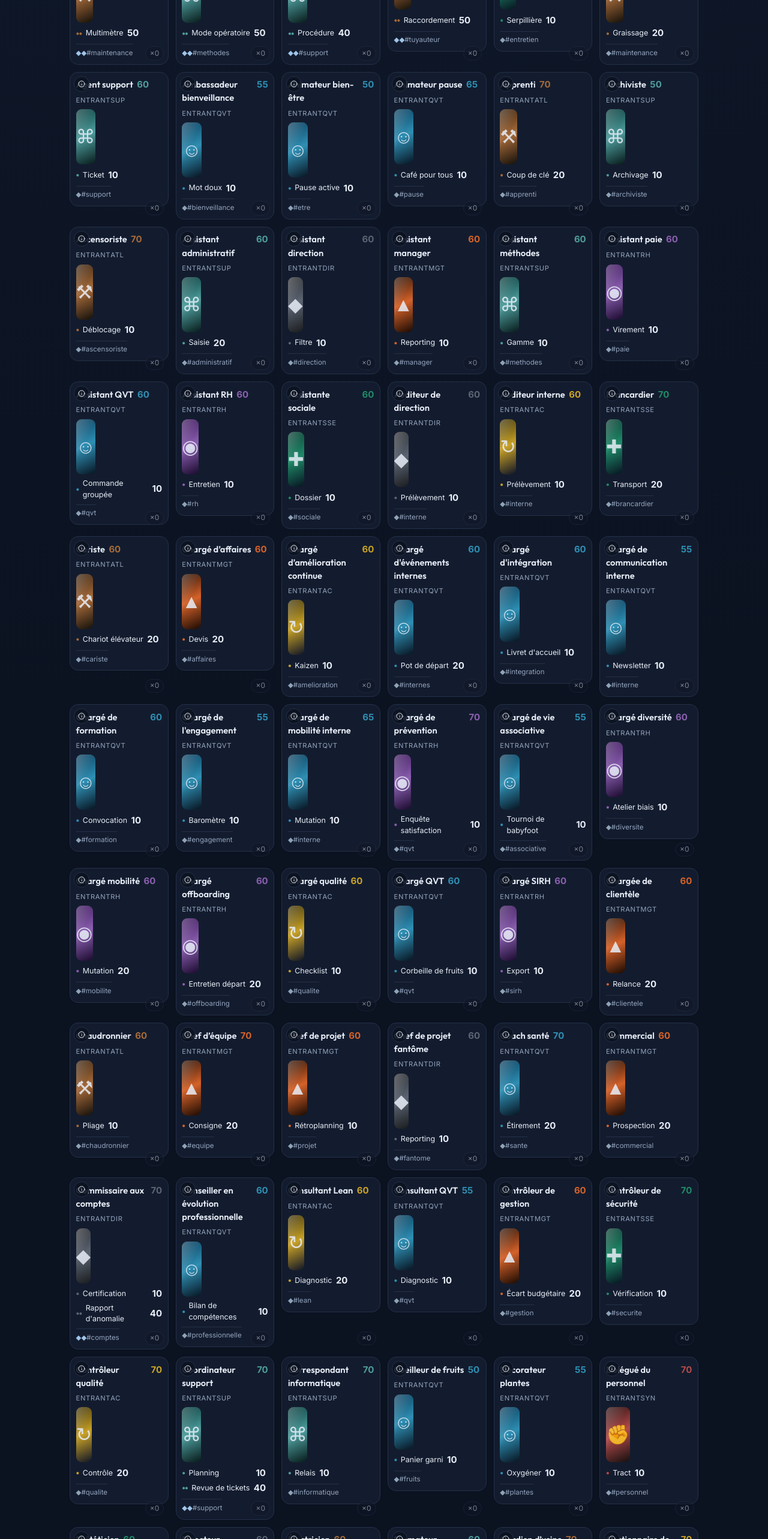
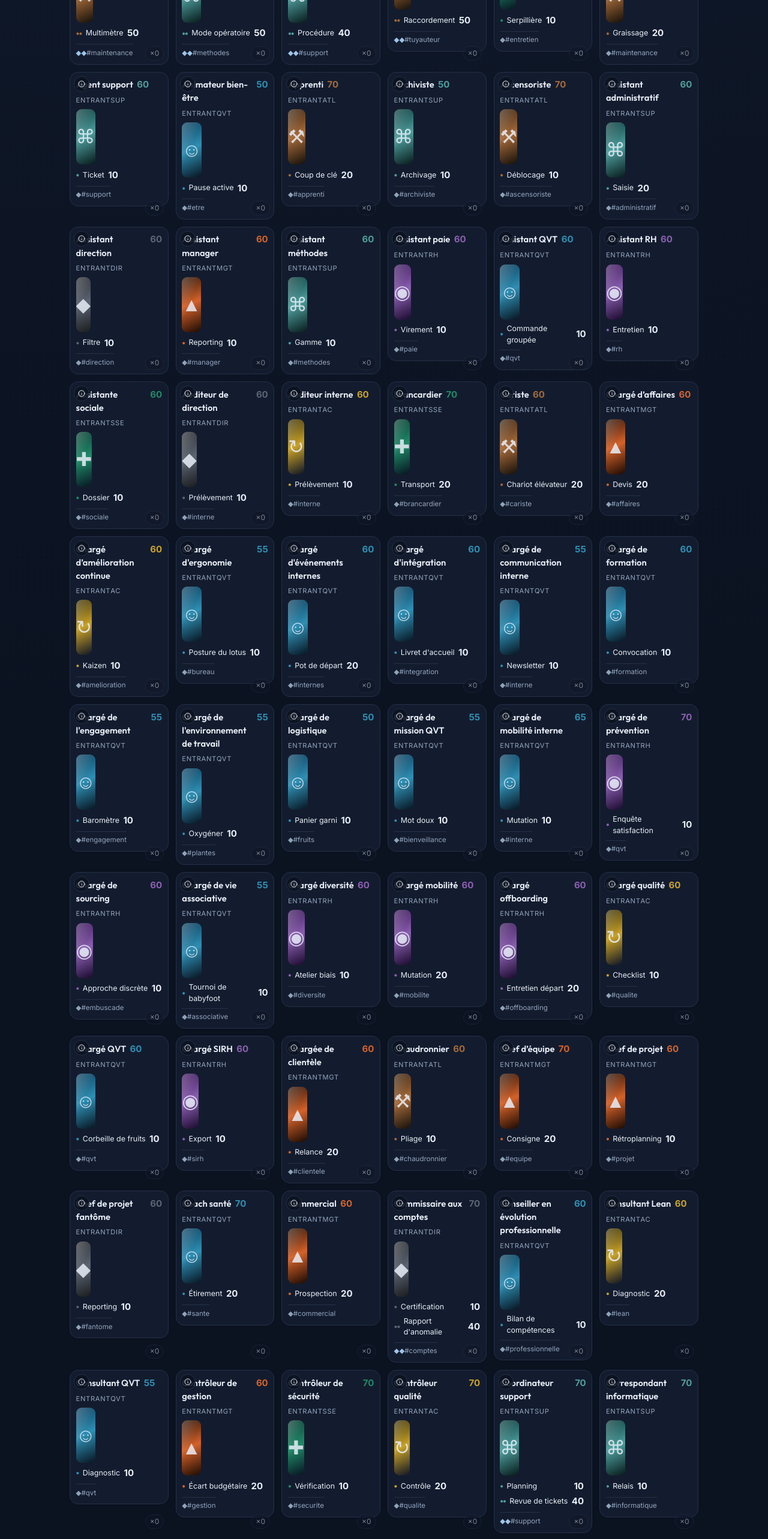
Before and after one commit to bureau-des-planques/planquex, a React (Vite) app: page /deck in a window 1280 px wide. Shown: the part 2920-5486 px from the top of the page at 60% size. Built offline with nearby package versions, Linux system fonts and the light colour scheme.

Commit message:
fix(cartes): noms de poste réels et chutes qui visent le système (#40)

```diff
--- a/src/data/amelioration.ts
+++ b/src/data/amelioration.ts
@@ -223,7 +223,7 @@ export const AMELIORATION_CARDS: PlanqueCard[] = [
     hp: 50,
     retreat: 1,
     attacks: [{ name: 'Relevé', cost: 1, damage: 10, text: 'Pioche 1 carte.', effects: [{ kind: 'draw', amount: 1 }] }],
-    flavor: 'Relevé terminé. Le stage aussi.'
+    flavor: 'Relevé terminé. L’action corrective est reportée.'
   }),
   base({
     id: 'amelioration-directeur-qualite-ex',
--- a/src/data/management.ts
+++ b/src/data/management.ts
@@ -67,11 +67,11 @@ export const MANAGEMENT_CARDS: PlanqueCard[] = [
     hp: 70,
     retreat: 1,
     attacks: [{ name: 'Briefing', cost: 1, damage: 20 }],
-    flavor: 'Il a briefé l’équipe. L’équipe a compris le contraire.'
+    flavor: 'Il a briefé l’équipe. Le compte-rendu dit l’inverse.'
   }),
   base({
     id: 'management-ton-chef',
-    name: 'Ton chef',
+    name: 'Responsable d’équipe',
     stage: 'ENTRANT',
     rarity: '1D',
     hp: 70,
@@ -87,7 +87,7 @@ export const MANAGEMENT_CARDS: PlanqueCard[] = [
     hp: 60,
     retreat: 1,
     attacks: [{ name: 'Relance', cost: 1, damage: 20 }],
-    flavor: 'Elle relance les impayés. Personne ne la relance.'
+    flavor: 'Elle relance les impayés. La relance attend une validation.'
   }),
   base({
     id: 'management-planificateur',
@@ -117,7 +117,7 @@ export const MANAGEMENT_CARDS: PlanqueCard[] = [
     hp: 70,
     retreat: 1,
     attacks: [{ name: 'Consigne', cost: 1, damage: 20 }],
-    flavor: 'Il relaie la consigne. La consigne s’arrête à lui.'
+    flavor: 'Il relaie la consigne. Le circuit l’a déjà remplacée.'
   }),
   base({
     id: 'management-charge-affaires',
--- a/src/data/qvt.ts
+++ b/src/data/qvt.ts
@@ -60,7 +60,7 @@ export const QVT_CARDS: PlanqueCard[] = [
     hp: 50,
     retreat: 1,
     attacks: [{ name: 'Pause active', cost: 1, damage: 10, text: 'Soigne 10 de ce Planqué.', effects: [{ kind: 'healSelf', amount: 10 }] }],
-    flavor: 'Il a mis de la musique. Personne n\'a dansé.'
+    flavor: 'Il a mis de la musique. La pause est décomptée.'
   }),
   base({
     id: 'qvt-responsable-qvt',
@@ -112,7 +112,7 @@ export const QVT_CARDS: PlanqueCard[] = [
       { name: 'Bilan forme', cost: 2, damage: 50 },
       { name: 'Programme sur mesure', cost: 2, damage: 40, text: 'Soigne 20 de ce Planqué.', effects: [{ kind: 'healSelf', amount: 20 }] }
     ],
-    flavor: 'Elle a un certificat. Le tapis de gym sert de paillasson.'
+    flavor: 'Elle a un certificat. La salle de sport est devenue un bureau.'
   }),
 
   // Ligne 4 : Gestionnaire flux → Optimiseur process (2 stades)
@@ -148,7 +148,7 @@ export const QVT_CARDS: PlanqueCard[] = [
     hp: 60,
     retreat: 1,
     attacks: [{ name: 'Relance', cost: 1, damage: 20 }],
-    flavor: 'Il a relancé tout le monde. Personne n\'a répondu.'
+    flavor: 'Il a relancé tout le monde. Le formulaire n\'enregistre rien.'
   }),
   base({
     id: 'qvt-chef-projet-qvt',
@@ -165,10 +165,10 @@ export const QVT_CARDS: PlanqueCard[] = [
     flavor: 'Le projet est livré. Le compte-rendu est en attente.'
   }),
 
-  // Ligne 6 : Ambassadeur bienveillance → Facilitateur (2 stades)
+  // Ligne 6 : Chargé de mission QVT → Facilitateur (2 stades)
   base({
     id: 'qvt-ambassadeur-bienveillance',
-    name: 'Ambassadeur bienveillance',
+    name: 'Chargé de mission QVT',
     stage: 'ENTRANT',
     rarity: '1D',
     hp: 55,
@@ -192,7 +192,7 @@ export const QVT_CARDS: PlanqueCard[] = [
   // Entrants seuls (sans évolution)
   base({
     id: 'qvt-cueilleur-fruits',
-    name: 'Cueilleur de fruits',
+    name: 'Chargé de logistique',
     stage: 'ENTRANT',
     rarity: '1D',
     hp: 50,
@@ -202,7 +202,7 @@ export const QVT_CARDS: PlanqueCard[] = [
   }),
   base({
     id: 'qvt-organisateur-afterwork',
-    name: 'Organisateur afterwork',
+    name: 'Responsable événementiel',
     stage: 'ENTRANT',
     rarity: '1D',
     hp: 60,
@@ -212,17 +212,17 @@ export const QVT_CARDS: PlanqueCard[] = [
   }),
   base({
     id: 'qvt-yogiste-bureau',
-    name: 'Yogiste de bureau',
+    name: 'Chargé d\'ergonomie',
     stage: 'ENTRANT',
     rarity: '1D',
     hp: 55,
     retreat: 1,
     attacks: [{ name: 'Posture du lotus', cost: 1, damage: 10 }],
-    flavor: 'Elle fait le chien tête en bas. Le PDG fait le paon.'
+    flavor: 'Elle tient la posture. La charge de travail, non.'
   }),
   base({
     id: 'qvt-animateur-pause',
-    name: 'Animateur pause',
+    name: 'Gestionnaire des moyens généraux',
     stage: 'ENTRANT',
     rarity: '1D',
     hp: 65,
@@ -232,7 +232,7 @@ export const QVT_CARDS: PlanqueCard[] = [
   }),
   base({
     id: 'qvt-decorateur-plantes',
-    name: 'Décorateur plantes',
+    name: 'Chargé de l\'environnement de travail',
     stage: 'ENTRANT',
     rarity: '1D',
     hp: 55,
@@ -242,7 +242,7 @@ export const QVT_CARDS: PlanqueCard[] = [
   }),
   base({
     id: 'qvt-masseur-assis',
-    name: 'Masseur assis',
+    name: 'Masseur-kinésithérapeute',
     stage: 'ENTRANT',
     rarity: '1D',
     hp: 50,
--- a/src/data/rh.ts
+++ b/src/data/rh.ts
@@ -51,10 +51,10 @@ export const RH_CARDS: PlanqueCard[] = [
     flavor: "Il a lu ton CV. Il sait où tu habites."
   }),
 
-  // Deuxième ligne : Recruteur en embuscade → Chasseur de têtes → Directeur des talents
+  // Deuxième ligne : Chargé de sourcing → Chasseur de têtes → Directeur des talents
   base({
     id: 'rh-recruteur-embuscade',
-    name: 'Recruteur en embuscade',
+    name: 'Chargé de sourcing',
     stage: 'ENTRANT',
     rarity: '1D',
     hp: 60,
@@ -126,7 +126,7 @@ export const RH_CARDS: PlanqueCard[] = [
       { name: 'Université d\'entreprise', cost: 2, damage: 60, text: "Soigne 10 de tous tes Planqués.", effects: [{ kind: 'healAll', amount: 10 }] },
       { name: 'Montée en compétences', cost: 3, damage: 100, text: "Ce Planqué prend 20 de stress.", effects: [{ kind: 'selfDamage', amount: 20 }] }
     ],
-    flavor: "Elle a formé l'équipe. L'équipe a formé la concurrence."
+    flavor: "Elle a formé l'équipe. Le plan de formation a expiré."
   }),
 
   // Quatrième ligne : Chargé paie → Responsable comp & ben → DRH rémunération
```
Also changed, not shown: 1 other file (tests, documents, lock files or other folders).
